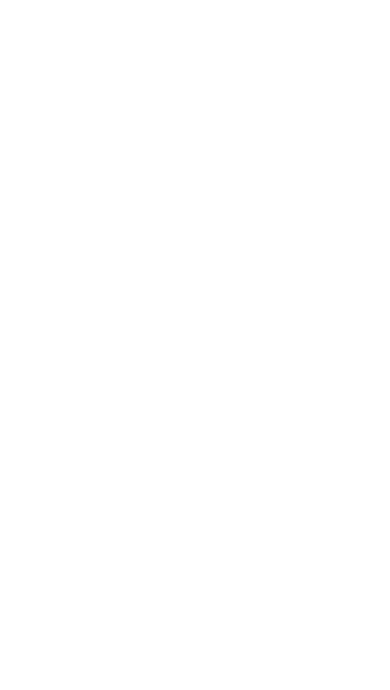
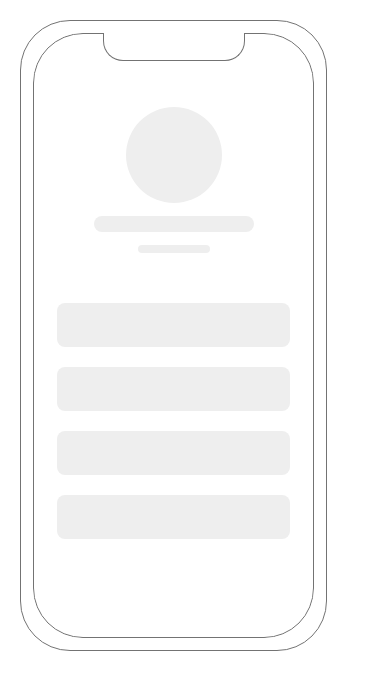
Before and after one commit to hellodajana/devlinks, a React (Vite) app in the folder client/: page / in a window 390 px wide. Before the commit this address had no page. Shown: the top 690 px of the page. Built offline with nearby package versions, Linux system fonts and the light colour scheme.

Commit message:
Add phone

```diff
--- a/client/src/App.tsx
+++ b/client/src/App.tsx
@@ -2,6 +2,7 @@
 import Login from "./pages/Login";
 import AuthLayout from "./layouts/AuthLayout";
 import Register from "./pages/Register";
+import Home from "./pages/Home";
 
 const App = () => {
   return (
@@ -11,6 +12,7 @@
           <Route path="login" element={<Login />} />
           <Route path="register" element={<Register />} />
         </Route>
+        <Route path="/" element={<Home />} />
       </Routes>
     </Router>
   );
--- /dev/null
+++ b/client/src/components/PhoneShape.tsx
@@ -0,0 +1,27 @@
+import React from "react";
+
+const PhoneShape: React.FC = () => {
+  return (
+    <div className="outer-shape">
+      <div className="inner-shape">
+        <div className="shape-wrapper">
+          <div className="shape-header">
+            <div className="shape-header__pic" />
+            <div className="shape-header__name" />
+            <div className="shape-header__handle" />
+          </div>
+          <div className="shape-body">
+            <div className="shape-content">
+              <div className="shape-content__items" />
+              <div className="shape-content__items" />
+              <div className="shape-content__items" />
+              <div className="shape-content__items" />
+            </div>
+          </div>
+        </div>
+      </div>
+    </div>
+  );
+};
+
+export default PhoneShape;
--- a/client/src/index.scss
+++ b/client/src/index.scss
@@ -4,6 +4,7 @@
 @import "styles/input";
 @import "styles/dropdown";
 @import "styles/auth";
+@import "styles/phoneshape";
 @import url("https://fonts.googleapis.com/css2?family=Instrument+Sans:wght@400;700&display=swap");
 
 * {
@@ -91,3 +92,8 @@
 .red-text {
   color: $red;
 }
+
+// remove later
+.space {
+  padding: 20px;
+}
--- /dev/null
+++ b/client/src/pages/Home.tsx
@@ -0,0 +1,12 @@
+import React from "react";
+import PhoneShape from "../components/PhoneShape";
+
+const Home = () => {
+  return (
+    <div className="space">
+      <PhoneShape />
+    </div>
+  );
+};
+
+export default Home;
--- /dev/null
+++ b/client/src/styles/phoneshape.scss
@@ -0,0 +1,96 @@
+$phone-border: 50px;
+$border-color: $gray;
+$phone-item: #eee;
+$background-color: $white;
+$notch-width: 140px;
+$notch-height: 50px;
+
+.outer-shape {
+  width: 307px;
+  height: 631px;
+  border: 1px solid $border-color;
+  border-radius: $phone-border;
+  padding: 11px;
+}
+
+.inner-shape {
+  width: 100%;
+  height: 100%;
+  border: 1px solid transparent;
+  border-radius: $phone-border;
+  position: relative;
+  overflow: hidden;
+
+  .shape-wrapper {
+    width: 100%;
+    height: 100%;
+    padding: 23px;
+    position: relative;
+    border-radius: $phone-border;
+    box-sizing: border-box;
+    border: 1px solid $border-color;
+
+    &::before {
+      content: "";
+      position: absolute;
+      top: -($notch-height / 2);
+      left: 50%;
+      width: $notch-width;
+      height: $notch-height;
+      background-color: $background-color;
+      transform: translateX(-50%);
+      border-radius: 0 0 20px 20px;
+
+      border: 1px solid $border-color;
+      border-top: 1px solid transparent;
+    }
+  }
+
+  .shape-header {
+    display: flex;
+    flex-direction: column;
+    align-items: center;
+    justify-content: center;
+    padding: 50px 0;
+
+    &__pic {
+      width: 96px;
+      height: 96px;
+      border-radius: 50%;
+      background: $phone-item;
+      margin-bottom: 25px;
+      margin-bottom: 13px;
+    }
+
+    &__name {
+      width: 160px;
+      height: 16px;
+      border-radius: 104px;
+      background: $phone-item;
+      margin-bottom: 13px;
+    }
+
+    &__handle {
+      width: 72px;
+      height: 8px;
+      border-radius: 104px;
+      background: $phone-item;
+    }
+  }
+
+  .shape-body {
+    flex-grow: 1;
+  }
+
+  .shape-content {
+    display: flex;
+    flex-direction: column;
+    gap: 20px;
+
+    &__items {
+      height: 44px; // Adjust height as necessary
+      border-radius: 8px;
+      background: $phone-item;
+    }
+  }
+}
```
